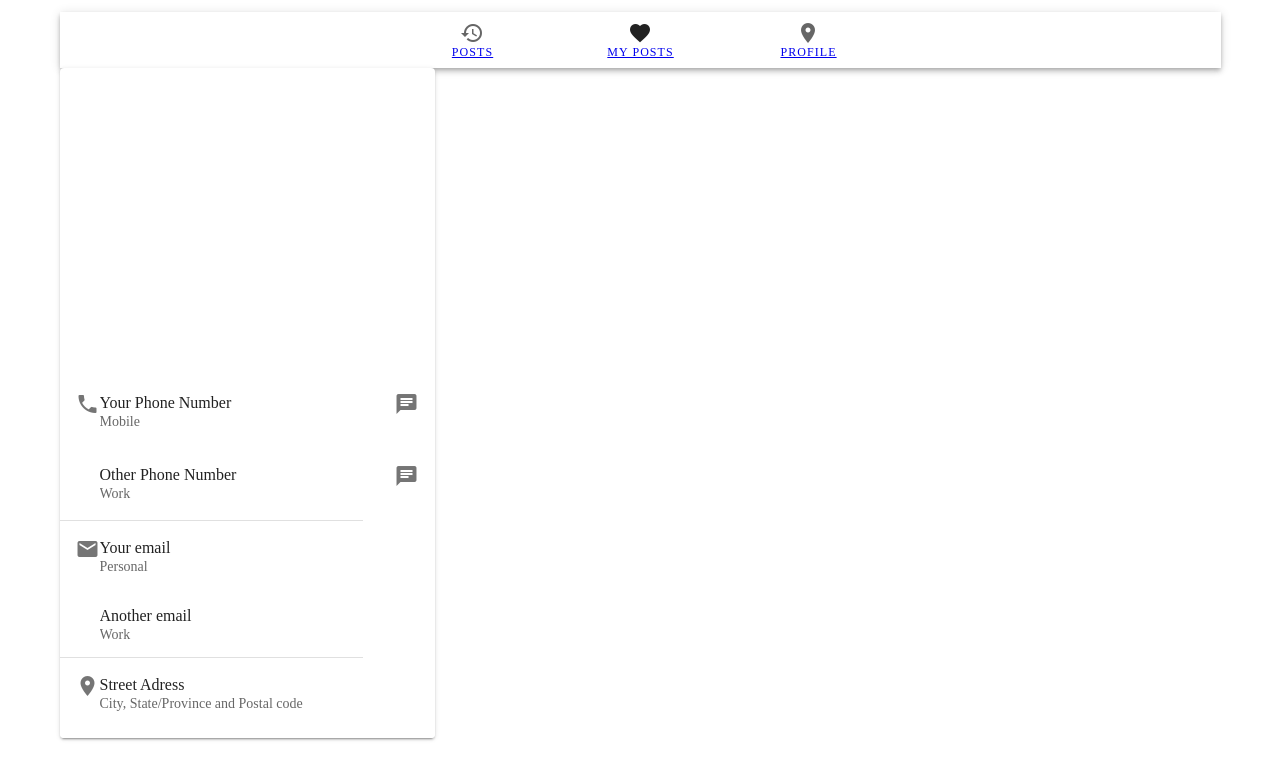
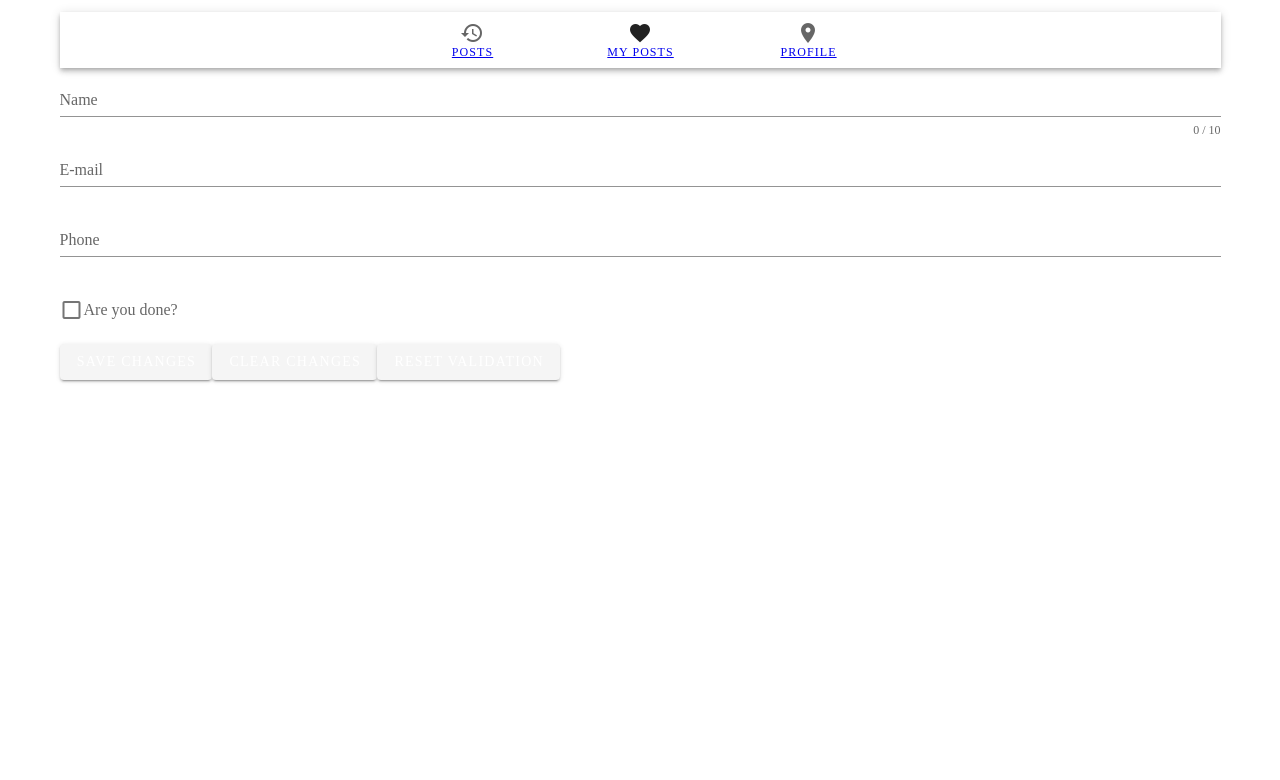
Before and after one commit to aitheocon/social-app, a Vue app: page /profile in a window 1280 px wide. Shown: the top 780 px of the page. Built offline with nearby package versions, Linux system fonts and the light colour scheme.

Commit message:
Profile Interaction

```diff
--- a/src/components/ProfilePage.vue
+++ b/src/components/ProfilePage.vue
@@ -1,111 +1,97 @@
 <template>
-  <v-card
-    max-width="375"
-    class="mx-auto"
+  <v-form
+    ref="form"
+    v-model="valid"
+    lazy-validation
   >
-    <v-img
-      :src="require('../assets/newlogo.jpg')"
-      height="300px"
-      dark
+    <v-text-field
+      v-model="name"
+      :counter="10"
+      :rules="nameRules"
+      label="Name"
+      required
+    ></v-text-field>
+
+    <v-text-field
+      v-model="email"
+      :rules="emailRules"
+      label="E-mail"
+      required
+    ></v-text-field>
+
+    <v-text-field
+      v-model="phone"
+      :rules="phoneRules"
+      label="Phone"
+      required
+    ></v-text-field>
+
+    <v-checkbox
+      v-model="checkbox"
+      :rules="[v => !!v || 'Is this your profile?']"
+      label="Are you done?"
+      required
+    ></v-checkbox>
+
+    <v-btn
+      :disabled="!valid"
+      color="success"
+      class="mr-4"
+      @click="validate"
     >
-      <v-row class="fill-height">
-        <v-card-title>
-          <v-btn
-            dark
-            icon
-          >
-            <v-icon>mdi-chevron-left</v-icon>
-          </v-btn>
+      Save Changes
+    </v-btn>
 
-          <v-spacer></v-spacer>
+    <v-btn
+      color="error"
+      class="mr-4"
+      @click="reset"
+    >
+      Clear Changes
+    </v-btn>
 
-          <v-btn
-            dark
-            icon
-          >
-            <v-icon>mdi-dots-vertical</v-icon>
-          </v-btn>
-        </v-card-title>
+    <v-btn
+      color="warning"
+      @click="resetValidation"
+    >
+      Reset Validation
+    </v-btn>
+  </v-form>
+</template>
 
-        <v-spacer></v-spacer>
 
-        <v-card-title class="white--text pl-12 pt-12">
-          <div class="display-1 pl-12 pt-12">
-            Your Name
-          </div>
-        </v-card-title>
-      </v-row>
-    </v-img>
+<script>
+  export default {
+    data: () => ({
+      valid: true,
+      name: '',
+      nameRules: [
+        v => !!v || 'Username is required',
+        v => (v && v.length <= 10) || 'Username must be less than 10 characters',
+      ],
+      email: '',
+      emailRules: [
+        v => !!v || 'E-mail is required',
+        v => /.+@.+\..+/.test(v) || 'E-mail must be valid',
+      ],
+      phone: '',
+      phoneRules: [
+        v => !!v || 'A phone number is required',
+        v => (v && v.length == 10) || 'Phone must be valid and unbroken',
+      ],
+      checkbox: false,
+    }),
 
-    <v-list two-line>
-      <v-list-item>
-        <v-list-item-icon>
-          <v-icon color="indigo">
-            mdi-phone
-          </v-icon>
-        </v-list-item-icon>
-
-        <v-list-item-content>
-          <v-list-item-title>Your Phone Number</v-list-item-title>
-          <v-list-item-subtitle>Mobile</v-list-item-subtitle>
-        </v-list-item-content>
-
-        <v-list-item-icon>
-          <v-icon>mdi-message-text</v-icon>
-        </v-list-item-icon>
-      </v-list-item>
-
-      <v-list-item>
-        <v-list-item-action></v-list-item-action>
-
-        <v-list-item-content>
-          <v-list-item-title>Other Phone Number</v-list-item-title>
-          <v-list-item-subtitle>Work</v-list-item-subtitle>
-        </v-list-item-content>
-
-        <v-list-item-icon>
-          <v-icon>mdi-message-text</v-icon>
-        </v-list-item-icon>
-      </v-list-item>
-
-      <v-divider inset></v-divider>
-
-      <v-list-item>
-        <v-list-item-icon>
-          <v-icon color="indigo">
-            mdi-email
-          </v-icon>
-        </v-list-item-icon>
-
-        <v-list-item-content>
-          <v-list-item-title>Your email</v-list-item-title>
-          <v-list-item-subtitle>Personal</v-list-item-subtitle>
-        </v-list-item-content>
-      </v-list-item>
-
-      <v-list-item>
-        <v-list-item-action></v-list-item-action>
-
-        <v-list-item-content>
-          <v-list-item-title>Another email</v-list-item-title>
-          <v-list-item-subtitle>Work</v-list-item-subtitle>
-        </v-list-item-content>
-      </v-list-item>
-
-      <v-divider inset></v-divider>
-
-      <v-list-item>
-        <v-list-item-icon>
-          <v-icon color="indigo">
-            mdi-map-marker
-          </v-icon>
-        </v-list-item-icon>
-
-        <v-list-item-content>
-          <v-list-item-title>Street Adress</v-list-item-title>
-          <v-list-item-subtitle>City, State/Province and Postal code</v-list-item-subtitle>
-        </v-list-item-content>
-      </v-list-item>
-    </v-list>
-  </v-card>
-</template>
+    methods: {
+      validate () {
+        this.$refs.form.validate()
+      },
+      reset () {
+        this.$refs.form.reset()
+      },
+      resetValidation () {
+        this.$refs.form.resetValidation()
+      },
+    },
+  }
+</script>
```
Also changed, not shown: src/router/post.model.js (added), src/router/post.route.js (added).
